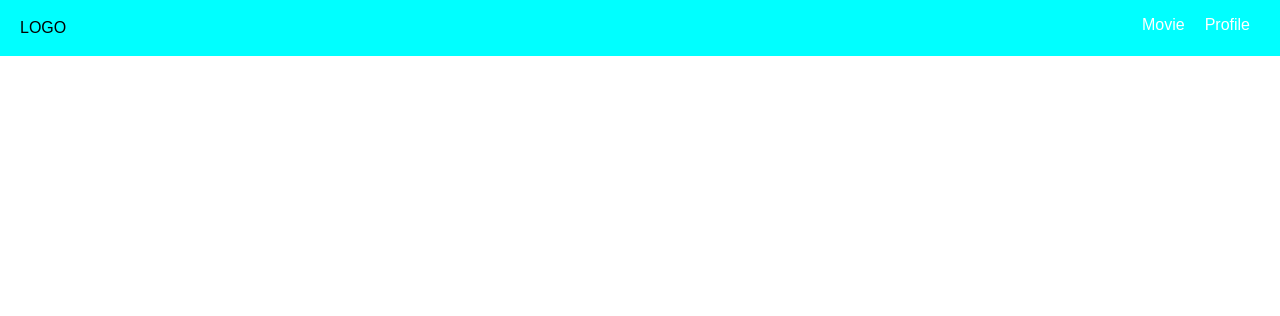
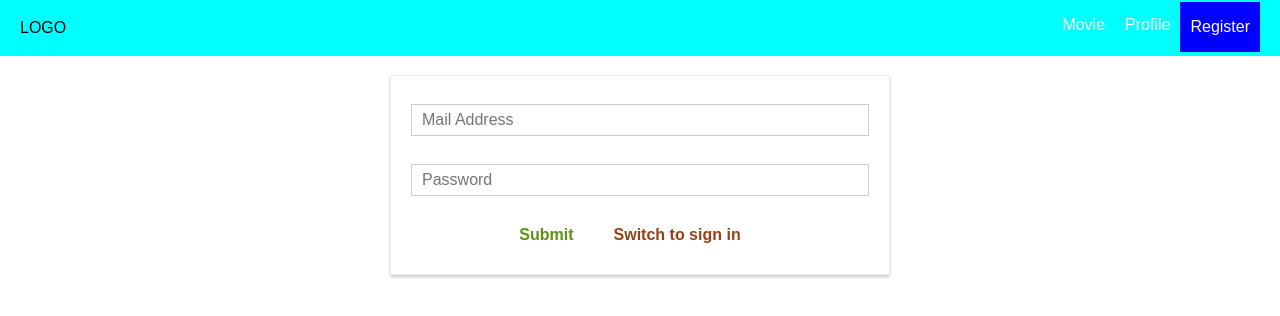
Before and after one commit to Redhairedgadget/movie-site, a React (Create React App) app in the folder frontend/: page /auth in a window 1280 px wide. Shown: the top 316 px of the page. Built offline with nearby package versions, Linux system fonts and the light colour scheme.

Commit message:
Authentication and UI: - Created auth template; - Created actions and reducers to send registration request to backend; - Created new route to auth page; - Created Button and Input UI components.

```diff
--- a/frontend/src/App.js
+++ b/frontend/src/App.js
@@ -3,6 +3,7 @@ import { BrowserRouter, Route, Switch } from 'react-router-dom';
 import List from './components/List/List';
 import Profile from './components/Profile/Profile';
 import Layout from './hoc/Layout/Layout';
+import Auth from './components/Auth/Auth';
 
 class App extends Component {
 
@@ -13,6 +14,7 @@ class App extends Component {
                 <div>
                     <Switch>
                         <Route path="/profile" component={Profile}/>
+                        <Route path="/auth" component={Auth}/>
                         <Route path="/" exact component={List}/>
                     </Switch>
                 </div>
--- a/frontend/src/components/Auth/Auth.js
+++ b/frontend/src/components/Auth/Auth.js
@@ -1,6 +1,12 @@
 import React, {useState, useEffect} from 'react';
 
-const auth = () => {
+import Input from '../UI/Input/Input';
+import Button from '../UI/Button/Button';
+import styles from './Auth.module.css';
+import * as actions from '../../store/actions/index';
+import {connect} from 'react-redux';
+
+const auth = (props) => {
     {
         const [signInForm, changeSignInForm] = useState({
             controls: {
@@ -67,14 +73,61 @@ const auth = () => {
             return isValid;
         };
 
+        const inputChangedHandler = ( event, controlName ) => {
+            const updatedControls = {
+                ...signInForm.controls,
+                [controlName]: {
+                    ...signInForm.controls[controlName],
+                    value: event.target.value,
+                    valid: checkValidity( event.target.value, signInForm.controls[controlName].validation ),
+                    touched: true
+                }
+            };
+            changeSignInForm( { controls: updatedControls } );
+        }
+
+        const submitHandler = (event) => {
+            event.preventDefault();
+            props.onAuth(signInForm.controls.email.value, signInForm.controls.password.value)
+        }
+
+        const formElementArray = [];
+        for(let key in signInForm.controls){
+            formElementArray.push({
+                id: key,
+                config: signInForm.controls[key]
+            })
+        }
+
+        const form = formElementArray.map(formElement => (
+            <Input key={formElement.id}
+                   elementType={formElement.config.elementType}
+                   elementConfig={formElement.config.elementConfig}
+                   value={formElement.config.value}
+                   invalid={!formElement.config.valid}
+                   shouldValidate={formElement.config.validation}
+                   touched={formElement.config.touched}
+                   changed={( event ) => inputChangedHandler( event, formElement.id )}
+            />
+        ))
+
         return(
-            <div>
-                <form action="">
-
+            <div className={styles.Auth}>
+                <form onSubmit={submitHandler} action="">
+                    {form}
+                    <Button btnType="Success">Submit</Button>
+                    <Button btnType="Danger">Switch to sign in</Button>
                 </form>
             </div>
         )
+
     }
 }
 
-export default auth;
+const mapDispatchToProps = dispatch => {
+    return{
+        onAuth: (email, password) => dispatch(actions.auth(email, password))
+    }
+}
+
+export default connect(null, mapDispatchToProps)(auth);
--- /dev/null
+++ b/frontend/src/components/Auth/Auth.module.css
@@ -0,0 +1,15 @@
+.Auth {
+    margin: 20px auto;
+    width: 80%;
+    text-align: center;
+    box-shadow: 0 2px 3px #ccc;
+    border: 1px solid #eee;
+    padding: 10px;
+    box-sizing: border-box;
+}
+
+@media (min-width: 600px) {
+    .Auth {
+        width: 500px;
+    }
+}
--- a/frontend/src/components/Navigation/NavigationItems/NavigationItems.js
+++ b/frontend/src/components/Navigation/NavigationItems/NavigationItems.js
@@ -6,6 +6,7 @@ const navigationItems = () => (
     <ul className={styles.NavigationItems}>
         <NavigationItem link='/'>Movie</NavigationItem>
         <NavigationItem link='/profile'>Profile</NavigationItem>
+        <NavigationItem link='/auth'>Register</NavigationItem>
     </ul>
 );
 
--- /dev/null
+++ b/frontend/src/components/UI/Button/Button.js
@@ -0,0 +1,12 @@
+import React from 'react';
+
+import classes from './Button.module.css';
+
+const button = (props) => (
+    <button
+        disabled={props.disabled}
+        className={[classes.Button, classes[props.btnType]].join(' ')}
+        onClick={props.clicked}>{props.children}</button>
+);
+
+export default button;
--- /dev/null
+++ b/frontend/src/components/UI/Button/Button.module.css
@@ -0,0 +1,29 @@
+.Button {
+    background-color: transparent;
+    border: none;
+    color: white;
+    outline: none;
+    cursor: pointer;
+    font: inherit;
+    padding: 10px;
+    margin: 10px;
+    font-weight: bold;
+}
+
+.Button:first-of-type {
+    margin-left: 0;
+    padding-left: 0;
+}
+
+.Button:disabled {
+    color: #ccc;
+    cursor: not-allowed;
+}
+
+.Success {
+    color: #5C9210;
+}
+
+.Danger {
+    color: #944317;
+}
--- /dev/null
+++ b/frontend/src/components/UI/Input/Input.js
@@ -0,0 +1,59 @@
+import React from 'react';
+
+import styles from './Input.module.css';
+
+const input = ( props ) => {
+    let inputElement = null;
+    const inputClasses = [styles.InputElement];
+
+    if (props.invalid && props.shouldValidate && props.touched) {
+        inputClasses.push(styles.Invalid);
+    }
+
+    switch ( props.elementType ) {
+        case ( 'input' ):
+            inputElement = <input
+                className={inputClasses.join(' ')}
+                {...props.elementConfig}
+                value={props.value}
+                onChange={props.changed} />;
+            break;
+        case ( 'textarea' ):
+            inputElement = <textarea
+                className={inputClasses.join(' ')}
+                {...props.elementConfig}
+                value={props.value}
+                onChange={props.changed} />;
+            break;
+        case ( 'select' ):
+            inputElement = (
+                <select
+                    className={inputClasses.join(' ')}
+                    value={props.value}
+                    onChange={props.changed}>
+                    {props.elementConfig.options.map(option => (
+                        <option key={option.value} value={option.value}>
+                            {option.displayValue}
+                        </option>
+                    ))}
+                </select>
+            );
+            break;
+        default:
+            inputElement = <input
+                className={inputClasses.join(' ')}
+                {...props.elementConfig}
+                value={props.value}
+                onChange={props.changed} />;
+    }
+
+    return (
+        <div className={styles.Input}>
+            <label className={styles.Label}>{props.label}</label>
+            {inputElement}
+        </div>
+    );
+
+};
+
+export default input;
--- /dev/null
+++ b/frontend/src/components/UI/Input/Input.module.css
@@ -0,0 +1,32 @@
+.Input {
+    width: 100%;
+    padding: 10px;
+    box-sizing: border-box;
+}
+
+.Label {
+    font-weight: bold;
+    display: block;
+    margin-bottom: 8px;
+}
+
+.InputElement {
+    outline: none;
+    border: 1px solid #ccc;
+    background-color: white;
+    font: inherit;
+    padding: 6px 10px;
+    display: block;
+    width: 100%;
+    box-sizing: border-box;
+}
+
+.InputElement:focus {
+    outline: none;
+    background-color: #ccc;
+}
+
+.Invalid {
+    border: 1px solid red;
+    background-color: #FDA49A;
+}
--- a/frontend/src/hoc/Layout/Layout.js
+++ b/frontend/src/hoc/Layout/Layout.js
@@ -1,6 +1,7 @@
 import React, {useState} from 'react';
 import Toolbar from '../../components/Navigation/Toolbar/Toolbar';
 import SideDrawer from '../../components/Navigation/SideDrawer/SideDrawer';
+import styles from './Layout.module.css';
 
 const layout = (props) => {
     const [showSideDrawer, changeShowSideDrawer] = useState(false);
@@ -17,7 +18,7 @@ const layout = (props) => {
         <React.Fragment>
             <Toolbar drawerToggleClicked={sideDrawerToggleHandler}/>
             <SideDrawer open={showSideDrawer} closed={sideDrawerClosedHandler}/>
-            <main>
+            <main className={styles.Content}>
                 {props.children}
             </main>
         </React.Fragment>
--- /dev/null
+++ b/frontend/src/hoc/Layout/Layout.module.css
@@ -0,0 +1,3 @@
+.Content{
+    margin-top: 75px;
+}
--- a/frontend/src/store/actions/auth.js
+++ b/frontend/src/store/actions/auth.js
@@ -48,10 +48,10 @@ export const auth = (email, password, isSignup) => {
             password: password,
             returnSecureToken: true
         };
-        let url = 'https://www.googleapis.com/identitytoolkit/v3/relyingparty/signupNewUser?key=AIzaSyB5cHT6x62tTe-g27vBDIqWcwQWBSj3uiY';
-        if (!isSignup) {
-            url = 'https://www.googleapis.com/identitytoolkit/v3/relyingparty/verifyPassword?key=AIzaSyB5cHT6x62tTe-g27vBDIqWcwQWBSj3uiY';
-        }
+        let url = 'https://identitytoolkit.googleapis.com/v1/accounts:signUp?key=AIzaSyCp475x1cI7UQHT1ETJBK8xkPx6V5QfuYY';
+/*        if (!isSignup) {
+            url = 'https://www.googleapis.com/identitytoolkit/v3/relyingparty/verifyPassword?key=AIzaSyCp475x1cI7UQHT1ETJBK8xkPx6V5QfuYY';
+        }*/
         axios.post(url, authData)
             .then(response => {
                 console.log(response);
```
